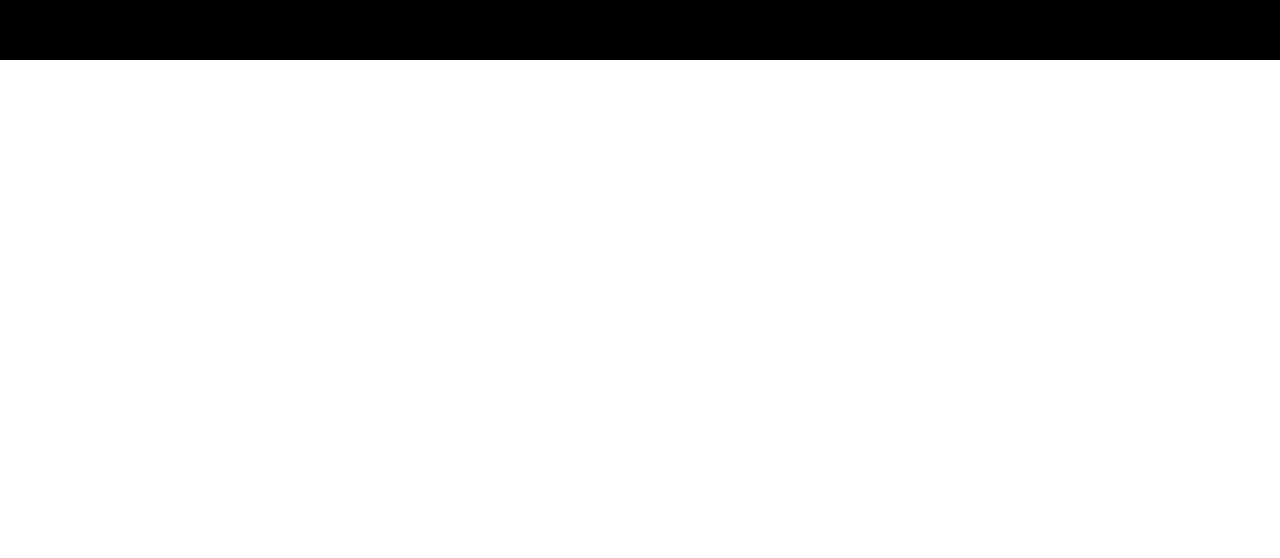
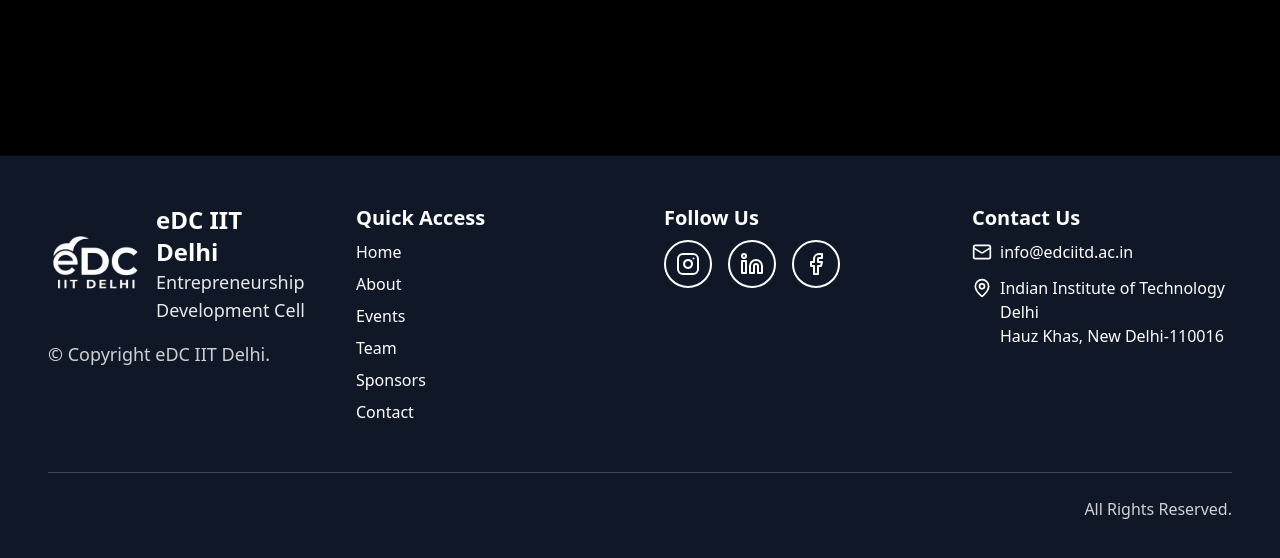
Before and after one commit to Prabhav2503/eDC, a React (Vite) app: page /gallery in a window 1280 px wide. Shown: the part 740-1298 px from the top of the page. Before the commit the page ends 800 px from the top, so only its background shows below. Built offline with nearby package versions, Linux system fonts and the light colour scheme.

Commit message:
Footer added and preloading gif added

```diff
--- a/src/App.jsx
+++ b/src/App.jsx
@@ -1,4 +1,5 @@
 import Navbar from './components/navbar'
+import Footer from './components/footer.jsx'
 import { SVGs, JPG, Incentive } from './utility/images'
 import { Routes, Route } from 'react-router-dom'
 import Home from "./pages/Home"
@@ -7,19 +8,36 @@
 import BeCon from './pages/BeCon'
 import Resources from './pages/Resources'
 import Gallery from './pages/Gallery'
-import { useState } from 'react'
+import Preloader from './components/Preloader'
+import { useState, useEffect } from 'react'
 function App() {
   const [shrink, setShrink] = useState(false)
+  const [isLoading, setIsLoading] = useState(true)
+
+  useEffect(() => {
+    // Simulate loading time for the preloader
+    const timer = setTimeout(() => {
+      setIsLoading(false)
+    }, 3800) // 5 seconds loading time
+
+    return () => clearTimeout(timer)
+  }, [])
 
   return (
     <div className="bg-black min-h-screen ">
+      {/* Preloader */}
+      <Preloader isLoading={isLoading} />
+
+      {/* Main App Content - Only show when not loading */}
+      {!isLoading && (
+        <>
           {/* Sticky Navbar */}
           <div className="w-full z-30 sticky top-0 bg-transparent">
             <Navbar SVGs={SVGs} shrink={shrink} />
           </div>
 
           {/* Scrollable main content */}
-      <main className="w-full flex flex-col ">
+          <main className="w-full flex flex-col min-h-screen">
             <Routes>
               <Route path="/" element={<Home JPG={JPG} setShrink={setShrink} />} />
               <Route path="/about" element={<About JPG={JPG}/>} />
@@ -29,6 +47,11 @@
               <Route path="/gallery" element={<Gallery />} />
             </Routes>
           </main>
+
+          {/* Footer */}
+          <Footer />
+        </>
+      )}
     </div>
   )
 }
--- /dev/null
+++ b/src/components/footer.jsx
@@ -0,0 +1,122 @@
+import React from 'react';
+import { Link } from 'react-router-dom';
+import { Instagram, Linkedin, Facebook, Mail, MapPin } from 'lucide-react';
+import logo from '../assets/edciitd.svg';
+
+const Footer = () => {
+  return (
+    <footer className="bg-[rgb(16,24,40)] text-white py-12 px-6 md:px-8 lg:px-12">
+      <div className="max-w-7xl mx-auto">
+        {/* Main Footer Content */}
+        <div className="grid grid-cols-1 md:grid-cols-2 lg:grid-cols-4 gap-8 lg:gap-12">
+
+          {/* Left Section - Logo & Copyright */}
+          <div className="flex flex-col items-center md:items-start space-y-4">
+            <div className="flex items-center space-x-3">
+              <img
+                src={logo}
+                alt="eDC IIT Delhi Logo"
+                className="w-24 h-24 object-contain"
+              />
+              <div>
+                <h3 className="font-bold text-2xl">eDC IIT Delhi</h3>
+                <p className="text-lg opacity-90">Entrepreneurship Development Cell</p>
+              </div>
+            </div>
+            <p className="text-lg opacity-80 text-center md:text-left">
+              © Copyright eDC IIT Delhi.
+            </p>
+          </div>
+
+          {/* Middle-Left Section - Quick Access */}
+          <div className="flex flex-col items-center md:items-start space-y-4">
+            <h4 className="font-semibold text-xl mb-2">Quick Access</h4>
+            <div className="flex flex-col space-y-2 text-center md:text-left">
+              <Link to="/" className="hover:opacity-70 transition-opacity duration-200 text-base">
+                Home
+              </Link>
+              <Link to="/about" className="hover:opacity-70 transition-opacity duration-200 text-base">
+                About
+              </Link>
+              <Link to="/initial" className="hover:opacity-70 transition-opacity duration-200 text-base">
+                Events
+              </Link>
+              <Link to="/becon" className="hover:opacity-70 transition-opacity duration-200 text-base">
+                Team
+              </Link>
+              <Link to="/resources" className="hover:opacity-70 transition-opacity duration-200 text-base">
+                Sponsors
+              </Link>
+              <Link to="/gallery" className="hover:opacity-70 transition-opacity duration-200 text-base">
+                Contact
+              </Link>
+            </div>
+          </div>
+
+          {/* Middle-Right Section - Follow Us */}
+          <div className="flex flex-col items-center md:items-start space-y-4">
+            <h4 className="font-semibold text-xl mb-2">Follow Us</h4>
+            <div className="flex space-x-4 justify-center md:justify-start">
+              <a
+                href="https://instagram.com"
+                target="_blank"
+                rel="noopener noreferrer"
+                className="w-12 h-12 border-2 border-white rounded-full flex items-center justify-center hover:opacity-70 transition-opacity duration-200"
+              >
+                <Instagram size={24} />
+              </a>
+              <a
+                href="https://linkedin.com"
+                target="_blank"
+                rel="noopener noreferrer"
+                className="w-12 h-12 border-2 border-white rounded-full flex items-center justify-center hover:opacity-70 transition-opacity duration-200"
+              >
+                <Linkedin size={24} />
+              </a>
+              <a
+                href="https://facebook.com"
+                target="_blank"
+                rel="noopener noreferrer"
+                className="w-12 h-12 border-2 border-white rounded-full flex items-center justify-center hover:opacity-70 transition-opacity duration-200"
+              >
+                <Facebook size={24} />
+              </a>
+            </div>
+          </div>
+
+          {/* Right Section - Contact Us */}
+          <div className="flex flex-col items-center md:items-start space-y-4">
+            <h4 className="font-semibold text-xl mb-2">Contact Us</h4>
+            <div className="space-y-3 text-center md:text-left">
+              <div className="flex items-center space-x-2 justify-center md:justify-start">
+                <Mail size={20} className="flex-shrink-0" />
+                <a
+                  href="mailto:info@edciitd.ac.in"
+                  className="text-base hover:opacity-70 transition-opacity duration-200"
+                >
+                  info@edciitd.ac.in
+                </a>
+              </div>
+              <div className="flex items-start space-x-2 justify-center md:justify-start">
+                <MapPin size={20} className="flex-shrink-0 mt-0.5" />
+                <div className="text-base">
+                  <div>Indian Institute of Technology Delhi</div>
+                  <div>Hauz Khas, New Delhi-110016</div>
+                </div>
+              </div>
+            </div>
+          </div>
+        </div>
+
+        {/* Bottom Divider & Rights */}
+        <div className="mt-12 pt-6 border-t border-white/20">
+          <div className="flex justify-center md:justify-end">
+            <p className="text-base opacity-80">All Rights Reserved.</p>
+          </div>
+        </div>
+      </div>
+    </footer>
+  );
+};
+
+export default Footer;
--- /dev/null
+++ b/src/components/preloader.jsx
@@ -0,0 +1,20 @@
+import React from 'react';
+import preloaderGif from '../assets/preloader.gif';
+
+const Preloader = ({ isLoading }) => {
+  if (!isLoading) return null;
+
+  return (
+    <div className="fixed inset-0 bg-black z-50 flex items-center justify-center">
+      <div className="flex flex-col items-center justify-center">
+        <img
+          src={preloaderGif}
+          alt="Loading..."
+          className="w-[48rem] h-[48rem] md:w-[60rem] md:h-[60rem] lg:w-[72rem] lg:h-[72rem] object-contain"
+        />
+      </div>
+    </div>
+  );
+};
+
+export default Preloader;
```
Also changed, not shown: src/assets/preloader.gif (added). Lines whose indentation alone changed are shown as unchanged.
